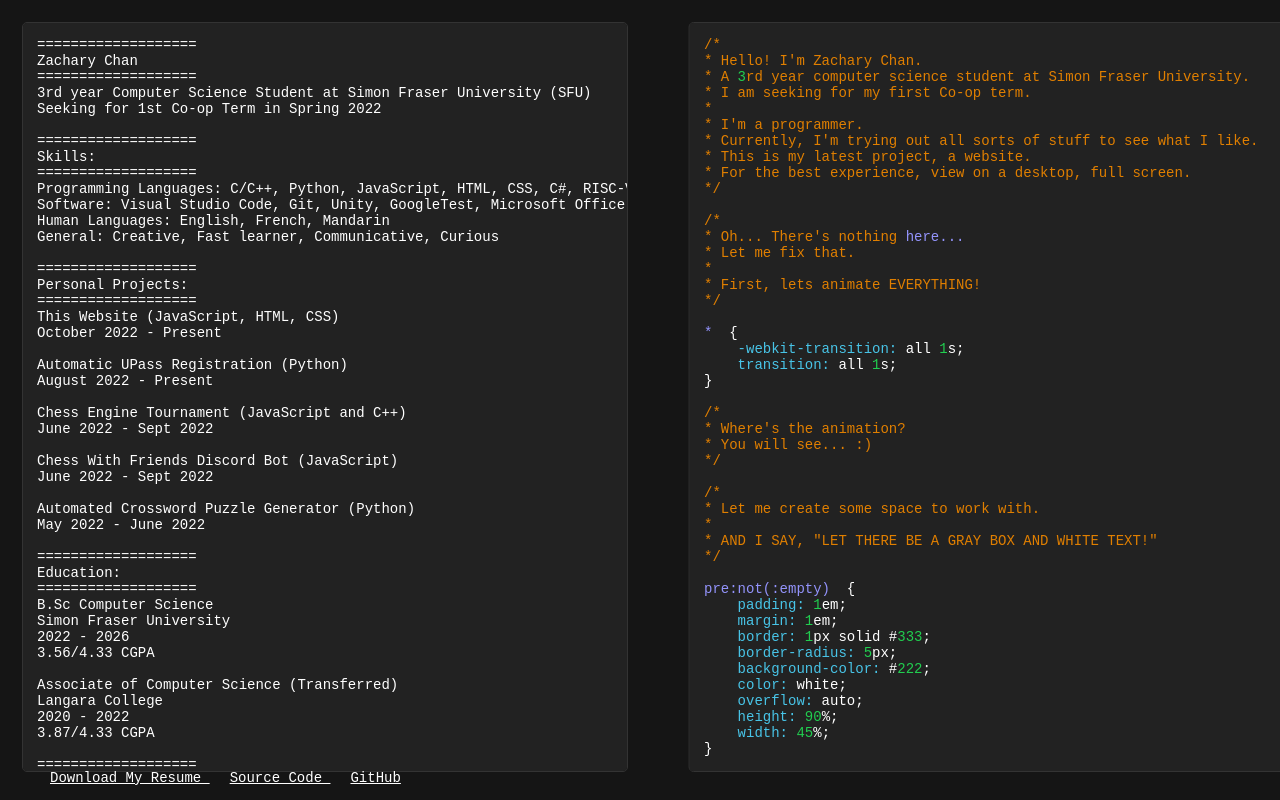
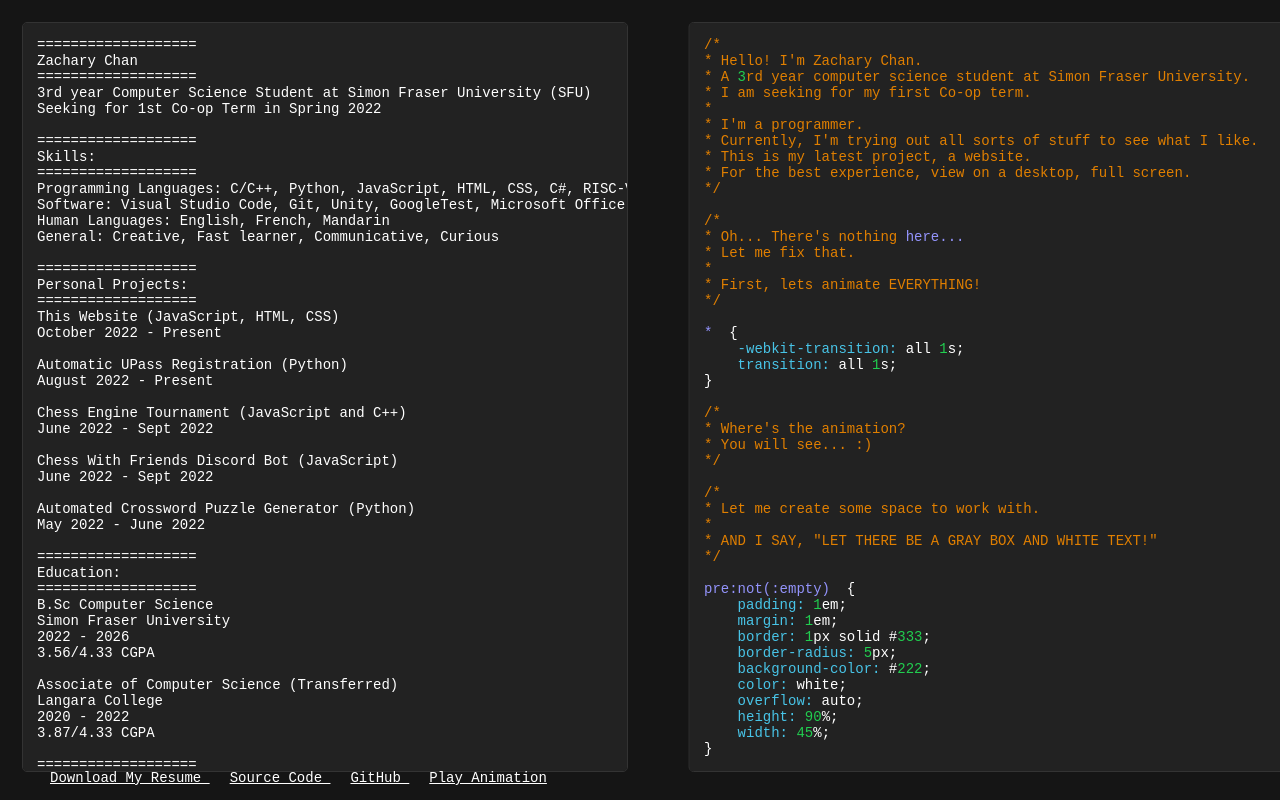
Before and after one commit to zach1502/website, a website: page skipped.html in a window 1280 px wide. Drawn offline with Linux system fonts and the light colour scheme.

Commit message:
Re-add Hidden anchor

```diff
--- a/skipped.html
+++ b/skipped.html
@@ -307,7 +307,7 @@ display: none;
             <a href="https://github.com/zach1502/"> GitHub </a>
         </li>
         <li>
-            <a href="./skipped.html" id="skip"> Skip Animation? </a>
+            <a href="./index.html"> Play Animation </a>
         </li>
     </ul>
 </footer>
```
